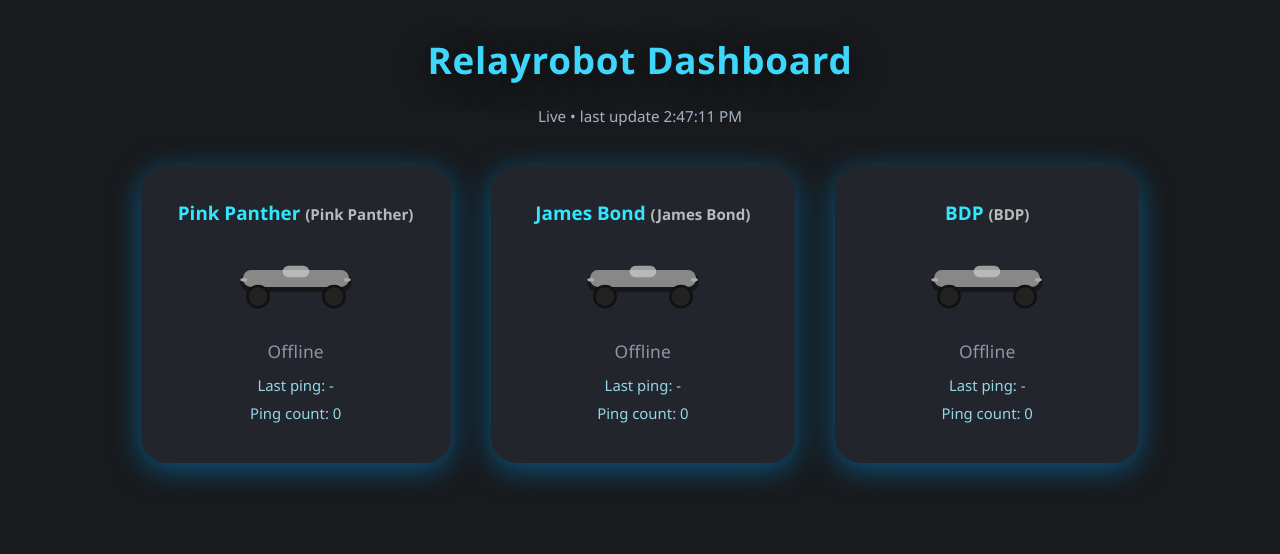
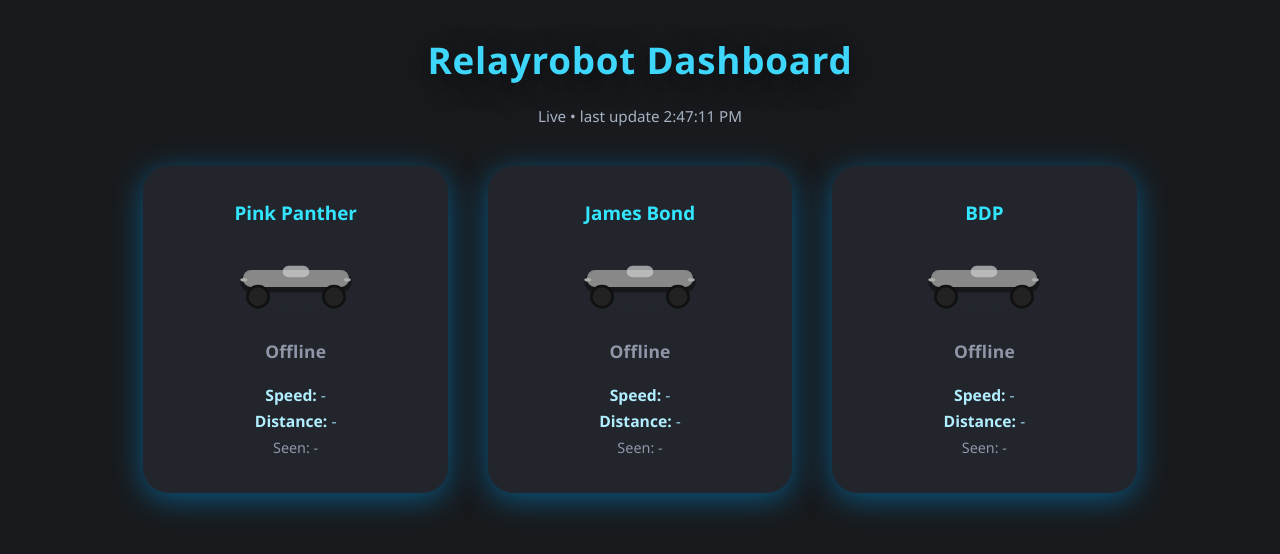
Before and after one commit to Esmee0/Render, a Flask app: page / in a window 1280 px wide. Shown: the top 554 px of the page. Run offline with Flask 3, Linux system fonts and the light colour scheme.

Commit message:
Refactor styles and enhance robot card display
Updated styles for top info, status box, and metrics. Enhanced robot card formatting to include telemetry data.

```diff
--- a/templates/index.html
+++ b/templates/index.html
@@ -18,6 +18,11 @@ h1 {
   letter-spacing: 0.02em;
   font-weight: 700;
   text-shadow: 0 6px 30px #000a;
+}
+#top-info {
+  margin-top: 0.2rem;
+  color: #a7b2c3;
+  font-size: 0.95rem;
 }
 #dashboard-flex {
   display: flex;
@@ -53,29 +58,33 @@ h1 {
 .robot-card-big .tesla-car-svg { width: 220px; height: 106px; margin-bottom: 1.6rem;}
 .robot-title { color: #32e6ff; margin-bottom: 0.38em; font-weight: 600; font-size: 1.18em; text-align: center;}
 .robot-card-big .robot-title { font-size: 1.46em;}
+
 .status-box {
   text-align: center;
   margin: 0.8rem 0 0 0;
   font-size: 1.09rem;
-  font-weight: 500;
+  font-weight: 600;
   letter-spacing: 0.01em;
-  min-height: 1.8em;}
+  min-height: 1.8em;
+}
 .status-box.obstacle { color: #ff4848; }
 .status-box.moving { color: #39ffb2; }
 .status-box.waiting { color: #ffd700; }
 .status-box.offline { color: #8f96a7; }
 
-#last-seen, #ping-count,
-.robot-card-big #last-seen, .robot-card-big #ping-count {
-  font-size: 0.93em;
-  margin: 0.28em 0;
+.metrics {
+  margin-top: 0.8rem;
+  display: flex;
+  flex-direction: column;
+  gap: 0.25rem;
+  text-align: center;
   color: #95d5e7;
-  text-align: center;
+  font-size: 0.98rem;
+  min-height: 3.2rem;
 }
-.robot-card-big #last-seen, .robot-card-big #ping-count {
-  font-size: 1.08em;
-  color: #b1efff;
-}
+.metric-line b { color: #b1efff; font-weight: 700; }
+.muted { color: #8f96a7; font-size: 0.9rem; margin-top: 0.15rem; }
+
 #focus-controls {
   margin-top: 1.1em;
   display: flex; flex-direction: row; gap: 1.8em; justify-content: center;
@@ -99,13 +108,6 @@ h1 {
   gap: 1.7rem;
   align-items: center;
 }
-
-#top-info {
-  margin-top: 0.2rem;
-  color: #a7b2c3;
-  font-size: 0.95rem;
-}
-
 @media (max-width: 900px) {
   #dashboard-flex { flex-direction: column; align-items:center; gap: 2rem;}
   #sidebar-right { flex-direction: row; gap: 1.3rem;}
@@ -113,6 +115,7 @@ h1 {
 }
   </style>
 </head>
+
 <body>
 <h1>Relayrobot Dashboard</h1>
 <div id="top-info">Connecting…</div>
@@ -123,65 +126,23 @@ const robotIdList = ["Pink Panther", "James Bond", "BDP"];
 let allRobots = [];
 let robotMap = {};
 let focusRobotId = null;
-let lastUpdateMs = 0;
 
 function getStatusProps(statusText, isOffline) {
   if (isOffline) return { fill:'#888', glass:'#cccccc', lights:'#adacac', status:'offline' };
   let L = (statusText||"").toLowerCase();
-  if (L.includes("obstacle") || L.includes("object")) return { fill:'#ff4848', glass:'#ffd7c0', lights:'#ffe3d6', status:'obstacle' };
+  if (L.includes("object") || L.includes("obstacle")) return { fill:'#ff4848', glass:'#ffd7c0', lights:'#ffe3d6', status:'obstacle' };
   if (L.includes("wait")) return { fill:'#ffd700', glass:'#fffbe4', lights:'#fffbe0', status:'waiting' };
   if (L.length > 1) return { fill:'#23bffe', glass:'#fff', lights:'#fffbe0', status:'moving' };
   return { fill:'#888', glass:'#cccccc', lights:'#adacac', status:'offline' };
 }
 
-function formatRobotCard(r, isOffline, isBig, selected) {
-  let st = getStatusProps(r.last_data, isOffline);
-  return `
-  <div class="${isBig?'robot-card-big':'robot-card'}${selected?' selected':''}"
-       data-id="${r.robot_id}" tabindex="0" title="Click me">
-    <div class="robot-title">${r.robot_name || r.robot_id}
-      <span style="font-size:0.8em; color:#bababa;">(${r.robot_id})</span>
-    </div>
-
-    <svg class="tesla-car-svg" viewBox="0 0 180 86">
-      <ellipse cx="90" cy="80" rx="65" ry="6" fill="#232c33" opacity="0.21"/>
-      <rect x="27" y="44" width="126" height="23" rx="11" fill="#15171a"/>
-      <rect x="30" y="42" width="120" height="19" rx="9" fill="${st.fill}"/>
-      <rect x="75" y="37" width="30" height="13" rx="6.5" fill="${st.glass}" fill-opacity="0.72"/>
-      <circle cx="47" cy="72" r="12" fill="#222" stroke="#111" stroke-width="3"/>
-      <circle cx="133" cy="72" r="12" fill="#222" stroke="#111" stroke-width="3"/>
-      <ellipse cx="31" cy="53" rx="4" ry="2" fill="${st.lights}" />
-      <ellipse cx="148" cy="53" rx="4" ry="2" fill="${st.lights}" />
-    </svg>
-
-    <div class="status-box ${st.status}">
-      ${isOffline ? "Offline" : (r.last_data ? r.last_data : "No data")}
-    </div>
-
-    <div id="last-seen">Last ping: ${r.last_seen ? new Date(r.last_seen).toLocaleString() : '-'}</div>
-    <div id="ping-count">Ping count: ${r.ping_count || 0}</div>
-
-    ${isBig ? `
-    <div id="focus-controls">
-      <button class="control-btn" onclick="sendRobotCommand('${r.robot_id}', 'START');event.stopPropagation();">&#9654; On</button>
-      <button class="control-btn off" onclick="sendRobotCommand('${r.robot_id}', 'STOP');event.stopPropagation();">&#9632; Off</button>
-    </div>` : ''}
-  </div>`;
-}
-
 function normalizeRobotsPayload(payload) {
-  // We EXPECT an array of objects:
-  //   [{robot_id, robot_name, ping_count, last_seen, last_data}, ...]
-  // But if backend ever returns an object map, convert it safely.
-
   if (Array.isArray(payload)) return payload;
 
-  // If payload is like {"R1":"...", "R2":"..."} or {"Pink Panther": {...}}
   if (payload && typeof payload === "object") {
-    // Case: {"R1":"No data","R2":"No data"...}
     const keys = Object.keys(payload);
+    // If dict like {"R1":"...","R2":"..."}
     if (keys.length && typeof payload[keys[0]] === "string") {
-      // Map internal IDs to UI names (same as server side mapping)
       const idMap = { "R1": "Pink Panther", "R2": "James Bond", "R3": "BDP" };
       return Object.keys(idMap).map(rid => ({
         robot_id: idMap[rid],
@@ -192,7 +153,7 @@ function normalizeRobotsPayload(payload) {
       }));
     }
 
-    // Generic object → try to pull out entries
+    // Generic object → try to convert
     return keys.map(k => {
       const v = payload[k];
       if (v && typeof v === "object") {
@@ -211,6 +172,80 @@ function normalizeRobotsPayload(payload) {
   return [];
 }
 
+// Pulls useful info from last_data text.
+function parseTelemetry(lastData) {
+  const text = (lastData || "").toString();
+
+  // action from keywords
+  const L = text.toLowerCase();
+  let action = "";
+  if (L.includes("turning left")) action = "Turning Left";
+  else if (L.includes("turning right")) action = "Turning Right";
+  else if (L.includes("going straight") || L.includes("forward")) action = "Going Straight";
+  else if (L.includes("lost the line")) action = "Searching (Lost line)";
+  else if (L.includes("waiting")) action = "Waiting";
+  else if (L.includes("started the race") || L.includes("start")) action = "Started";
+  else if (L.includes("object") || L.includes("obstacle")) action = "Obstacle Detected";
+  else if (text.trim().length) action = text.trim(); // fallback: show raw
+  else action = "No data";
+
+  // speed (matches "Motor Speed: 123" or "MotorSpeed 123")
+  let speed = "";
+  const m1 = text.match(/motor\s*speed\s*:\s*([0-9.]+)/i);
+  const m2 = text.match(/motorspeed\s*[: ]\s*([0-9.]+)/i);
+  if (m1) speed = m1[1];
+  else if (m2) speed = m2[1];
+
+  // distance (matches "Distance: 12.3" or "Distance 12.3")
+  let distance = "";
+  const d1 = text.match(/distance\s*:\s*([0-9.]+)/i);
+  const d2 = text.match(/distance\s+([0-9.]+)/i);
+  if (d1) distance = d1[1];
+  else if (d2) distance = d2[1];
+
+  return { action, speed, distance };
+}
+
+function formatRobotCard(r, isOffline, isBig, selected) {
+  const st = getStatusProps(r.last_data, isOffline);
+  const tele = parseTelemetry(r.last_data);
+
+  const seenStr = r.last_seen ? new Date(r.last_seen).toLocaleTimeString() : "-";
+
+  return `
+  <div class="${isBig?'robot-card-big':'robot-card'}${selected?' selected':''}"
+       data-id="${r.robot_id}" tabindex="0" title="Click me">
+    <div class="robot-title">${r.robot_name || r.robot_id}</div>
+
+    <svg class="tesla-car-svg" viewBox="0 0 180 86">
+      <ellipse cx="90" cy="80" rx="65" ry="6" fill="#232c33" opacity="0.21"/>
+      <rect x="27" y="44" width="126" height="23" rx="11" fill="#15171a"/>
+      <rect x="30" y="42" width="120" height="19" rx="9" fill="${st.fill}"/>
+      <rect x="75" y="37" width="30" height="13" rx="6.5" fill="${st.glass}" fill-opacity="0.72"/>
+      <circle cx="47" cy="72" r="12" fill="#222" stroke="#111" stroke-width="3"/>
+      <circle cx="133" cy="72" r="12" fill="#222" stroke="#111" stroke-width="3"/>
+      <ellipse cx="31" cy="53" rx="4" ry="2" fill="${st.lights}" />
+      <ellipse cx="148" cy="53" rx="4" ry="2" fill="${st.lights}" />
+    </svg>
+
+    <div class="status-box ${st.status}">
+      ${isOffline ? "Offline" : tele.action}
+    </div>
+
+    <div class="metrics">
+      <div class="metric-line"><b>Speed:</b> ${isOffline ? "-" : (tele.speed ? tele.speed : "-")}</div>
+      <div class="metric-line"><b>Distance:</b> ${isOffline ? "-" : (tele.distance ? tele.distance : "-")}</div>
+      <div class="muted">Seen: ${seenStr}</div>
+    </div>
+
+    ${isBig ? `
+    <div id="focus-controls">
+      <button class="control-btn" onclick="sendRobotCommand('${r.robot_id}', 'START');event.stopPropagation();">&#9654; On</button>
+      <button class="control-btn off" onclick="sendRobotCommand('${r.robot_id}', 'STOP');event.stopPropagation();">&#9632; Off</button>
+    </div>` : ''}
+  </div>`;
+}
+
 async function fetchRobots() {
   const topInfo = document.getElementById("top-info");
   try {
@@ -221,23 +256,21 @@ async function fetchRobots() {
     robotMap = {};
     robotsArr.forEach(r => { robotMap[r.robot_id] = r; });
 
-    // Keep fixed order + fill missing entries
+    // Fixed order + fill missing
     allRobots = robotIdList.map(id => {
       return robotMap[id] || { robot_id: id, robot_name: id, ping_count: 0, last_seen: null, last_data: "" };
     });
 
-    lastUpdateMs = Date.now();
-    if (topInfo) topInfo.textContent = `Live • last update ${new Date(lastUpdateMs).toLocaleTimeString()}`;
+    if (topInfo) topInfo.textContent = `Live • last update ${new Date().toLocaleTimeString()}`;
     updateDisplay();
   } catch (e) {
     if (topInfo) topInfo.textContent = `Disconnected • retrying…`;
-    // Keep displaying last known state
   }
 }
 
 function updateDisplay() {
-  let now = Date.now();
-  let dashboard = document.getElementById("dashboard-flex");
+  const now = Date.now();
+  const dashboard = document.getElementById("dashboard-flex");
   if (!dashboard) return;
 
   if (!allRobots.length) {
@@ -246,32 +279,32 @@ function updateDisplay() {
   }
 
   if (focusRobotId) {
-    let bigIx = allRobots.findIndex(r => r.robot_id === focusRobotId);
+    const bigIx = allRobots.findIndex(r => r.robot_id === focusRobotId);
     if (bigIx < 0) { focusRobotId = null; return; }
 
-    let miniIx = [];
+    const miniIx = [];
     for (let i = 0; i < allRobots.length; ++i) if (i !== bigIx) miniIx.push(i);
 
     dashboard.innerHTML = '';
-    let r = allRobots[bigIx];
+    const r = allRobots[bigIx];
 
-    let lastPing = r.last_seen ? new Date(r.last_seen).getTime() : 0;
-    let isOffline = (!r.last_seen) || ((now - lastPing) / 1000 > 10);
+    const lastPing = r.last_seen ? new Date(r.last_seen).getTime() : 0;
+    const isOffline = (!r.last_seen) || ((now - lastPing) / 1000 > 10);
 
     dashboard.innerHTML += formatRobotCard(r, isOffline, true, true);
     dashboard.innerHTML += `<div id="sidebar-right"></div>`;
 
-    let sidebar = document.getElementById("sidebar-right");
+    const sidebar = document.getElementById("sidebar-right");
     miniIx.forEach(ix => {
-      let rr = allRobots[ix];
-      let lp = rr.last_seen ? new Date(rr.last_seen).getTime() : 0;
-      let off = (!rr.last_seen) || ((now - lp) / 1000 > 10);
+      const rr = allRobots[ix];
+      const lp = rr.last_seen ? new Date(rr.last_seen).getTime() : 0;
+      const off = (!rr.last_seen) || ((now - lp) / 1000 > 10);
       sidebar.innerHTML += formatRobotCard(rr, off, false, false);
     });
 
     const allCards = document.querySelectorAll('.robot-card, .robot-card-big');
     allCards.forEach(el => {
-      let id = el.getAttribute("data-id");
+      const id = el.getAttribute("data-id");
       if (id === focusRobotId) {
         el.onclick = () => { focusRobotId = null; updateDisplay(); };
         el.onkeyup = (e) => { if (e.key === 'Enter') { focusRobotId = null; updateDisplay(); } };
@@ -280,11 +313,10 @@ function updateDisplay() {
         el.onkeyup = (e) => { if (e.key === 'Enter') { focusRobotId = id; updateDisplay(); } };
       }
     });
-
   } else {
     dashboard.innerHTML = allRobots.map(r => {
-      let lastPing = r.last_seen ? new Date(r.last_seen).getTime() : 0;
-      let isOffline = (!r.last_seen) || ((now - lastPing) / 1000 > 10);
+      const lastPing = r.last_seen ? new Date(r.last_seen).getTime() : 0;
+      const isOffline = (!r.last_seen) || ((now - lastPing) / 1000 > 10);
       return formatRobotCard(r, isOffline, false, false);
     }).join('');
 
@@ -306,7 +338,6 @@ function sendRobotCommand(robotId, cmd) {
   .catch(() => alert('Command failed'));
 }
 
-// Start live updates immediately (no manual refresh needed)
 fetchRobots();
 setInterval(fetchRobots, 1000);
 </script>
```
